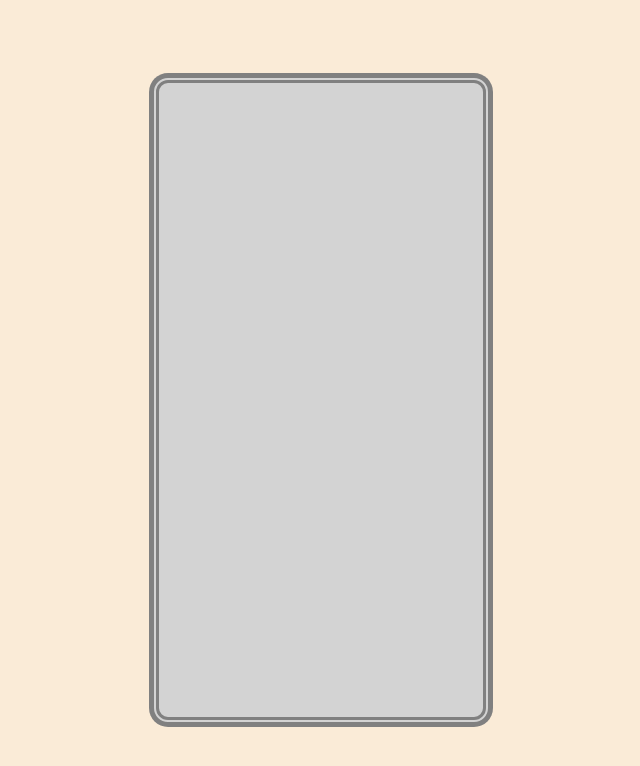
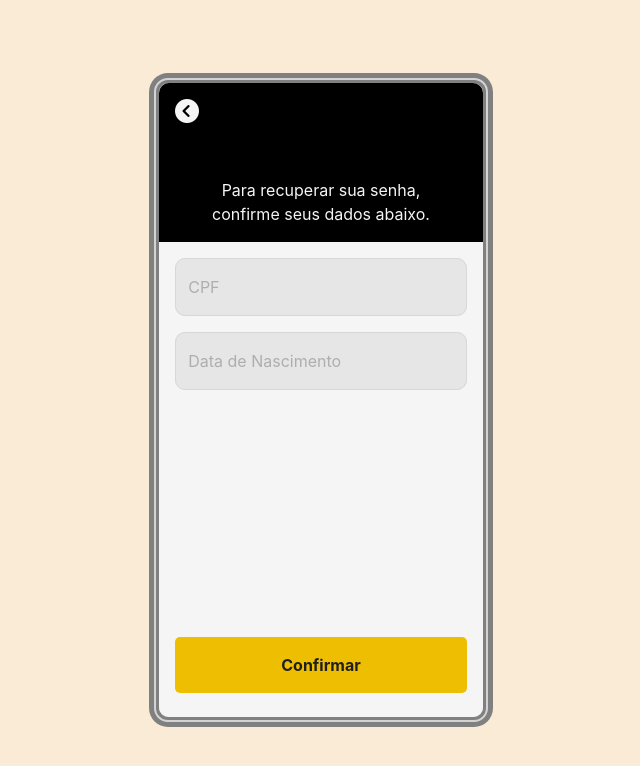
Before and after one commit to mmerga/pa-xp-prototipo-expense, a React (Create React App) app: page /fpassword in a window 1280 px wide. Before the commit this address had no page. Shown: the top 766 px of the page, without its empty margins (319-959 px from the left). Built offline with nearby package versions, Linux system fonts and the light colour scheme.

Commit message:
feat forget password page

```diff
--- a/src/App.js
+++ b/src/App.js
@@ -6,6 +6,7 @@ import Home from './Pages/Home/Home.tsx';
 import Login from './Pages/Login/Login.tsx';
 import Register from './Pages/Register/Register.tsx';
 import ForgetAccount from './Pages/ForgetAccount/ForgetAccount.tsx';
+import ForgetPassword from './Pages/ForgetPassword/ForgetPassword.tsx';
 
 function App() {
   return (
@@ -17,6 +18,7 @@ function App() {
             <Route path="/login" element={<Login />} />
             <Route path="/register" element={<Register />} />
             <Route path="/faccount" element={<ForgetAccount />} />
+            <Route path="/fpassword" element={<ForgetPassword />} />
           </Routes>
         </BrowserRouter>
       </div>
--- /dev/null
+++ b/src/Pages/ForgetPassword/ForgetPassword.css
@@ -0,0 +1,76 @@
+.ForgetPassword{
+    height: 100%;
+    width: 100%;
+    display: flex;
+    flex-direction: column;
+}
+
+.forget-password-infos{
+    height: 25%;
+    width: 100%;
+    border-top-left-radius: 10px;
+    border-top-right-radius: 10px;
+    background-color: black;
+    color: whitesmoke;
+    display: flex;
+    flex-direction: column;
+    align-items: center;
+    justify-content: space-between;
+}
+
+.forget-password-infos i{
+    align-self: flex-start;
+    justify-self: start;
+    margin-top: 1rem;
+    margin-left: 1rem;
+    font-size: 1.5rem;
+    transition: all 0.3s ease;
+    cursor: pointer;
+}
+
+.forget-password-infos i:hover{
+    transform: scale(1.1);
+}
+
+.forget-password-infos p{
+    font-weight: normal;
+    text-wrap: balance;
+}
+
+.forget-password-form-wrapper{
+    height: 75%;
+    width: 100%;
+    background-color: whitesmoke;
+    border-bottom-left-radius: 10px;
+    border-bottom-right-radius: 10px;
+}
+
+.forget-password-form-wrapper p{
+    color: black;
+    font-weight: 400;
+    padding-top: 2rem;
+}
+
+.forget-password-form{
+    height: 100%;
+    width: 90%;
+    margin: 0 auto;
+    position: relative;
+}
+
+.forget-password-form #floatingInput{
+    margin-top: 1rem;
+}
+
+
+.forget-password-button-wrapper{
+   position: absolute;
+   width: 100%;
+   bottom: 40px;
+   left: 0;
+}
+
+.forget-password-button-wrapper label{
+    display: block;
+    width: 100%;
+}
--- /dev/null
+++ b/src/Pages/ForgetPassword/ForgetPassword.tsx
@@ -0,0 +1,66 @@
+import React, { useState } from "react";
+import './ForgetPassword.css'
+import PrimaryButton from "../../Components/PrimaryButton/PrimaryButton.tsx";
+import { useNavigate } from "react-router-dom";
+
+export default function ForgetPassword() {
+    let [isShow, setIsShow] = useState(false);
+    let navigate  = useNavigate();
+
+    function handleClickConfirm() {
+        setIsShow(true)
+    }
+
+    function goBack(){
+        navigate('/login')
+    }
+
+
+    if(isShow === true){
+        return (
+            <div className="ForgetPassword">
+
+                <div className="forget-password-infos">
+                <i className="fa-solid fa-circle-chevron-left" onClick={goBack}></i>
+                    <p>Senha enviada com sucesso.</p>
+                </div>
+
+                <div className="forget-password-form-wrapper">
+                    <p>Em instantes, uma senha provisória será enviada para seu e-mail.</p>
+                </div>
+            </div>
+        )
+    }
+
+    if(isShow === false){
+        return (
+            <div className="ForgetPassword">
+
+                <div className="forget-password-infos">
+                <i className="fa-solid fa-circle-chevron-left" onClick={goBack}></i>
+                    <p>Para recuperar sua senha, confirme seus dados abaixo.</p>
+                </div>
+
+                <div className="forget-password-form-wrapper">
+                    <form className="forget-password-form">
+                        <div id="floatingInput">
+                            <div  className="form-floating">
+                                <input type="text" inputMode="numeric" className="form-control" id="floatingInputCpf" placeholder="CPF" />
+                                <label htmlFor="floatingInputCpf">CPF</label>
+                            </div>
+                        </div>
+                        <div id="floatingInput">
+                            <div  className="form-floating">
+                                <input  type="text"  className="form-control" id="floatingInputDate" placeholder="Data de Nascimento" onFocus={(e) => e.target.type = 'date'} onBlur={(e) => e.target.type = 'text'}/>
+                                <label htmlFor="floatingInputDate">Data de Nascimento</label>
+                            </div>
+                        </div>
+                        <div className="forget-password-button-wrapper">
+                            <label onClick={handleClickConfirm}><PrimaryButton text="Confirmar" /></label>
+                        </div>
+                    </form>
+                </div>
+            </div>
+        )
+    }
+}
```
